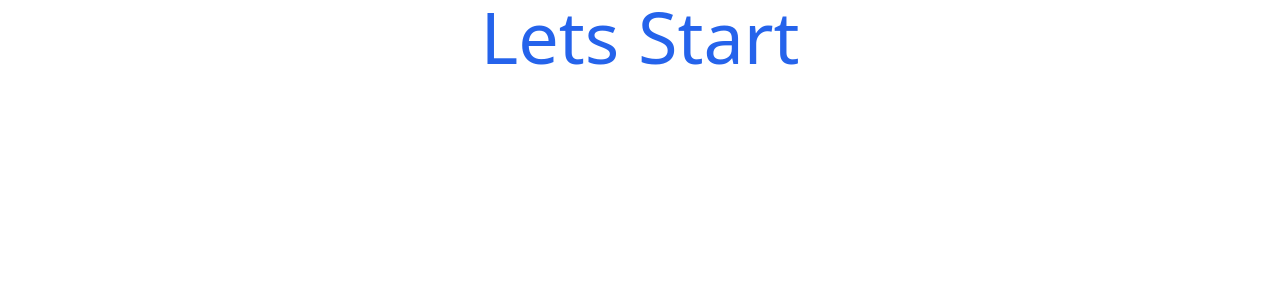
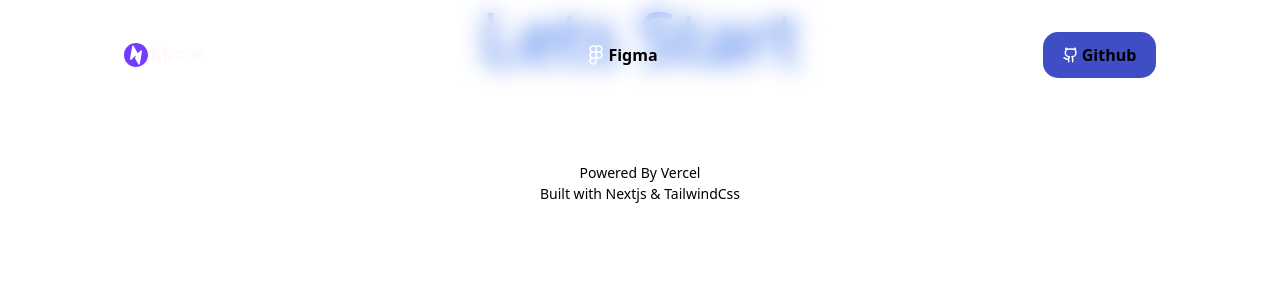
Before and after one commit to Mirage-UI/mirage, a Next.js app in the folder apps/website/: page / in a window 1280 px wide. Shown: the top 300 px of the page. Built offline with nearby package versions, Linux system fonts and the light colour scheme.

Commit message:
Layout Set-out

```diff
--- a/apps/website/pages/_app.tsx
+++ b/apps/website/pages/_app.tsx
@@ -1,6 +1,13 @@
-import '@/styles/globals.css'
-import type { AppProps } from 'next/app'
+import Layout from '@/components/utils/layout';
+import '@/styles/globals.css';
+import type { AppProps } from 'next/app';
 
 export default function App({ Component, pageProps }: AppProps) {
-  return <Component {...pageProps} />
+  return (
+    <>
+      <Layout>
+        <Component {...pageProps} />
+      </Layout>
+    </>
+  );
 }
```
